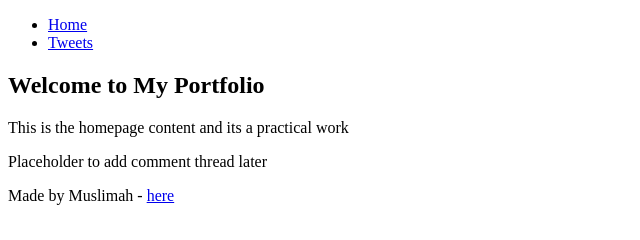
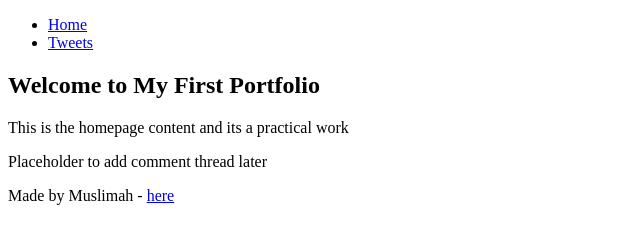
Before and after one commit to Smalleemah/My_First_Portfolio, a plain HTML site: page index.html in a window 1280 px wide. Shown: the full height of the page, 0-640 px from the left. Drawn offline with Linux system fonts and the light colour scheme.

Commit message:
Fix: final structure update

```diff
--- a/index.html
+++ b/index.html
@@ -16,7 +16,7 @@
     </header>
     <main>
         <article>
-            <h1>Welcome to My Portfolio</h1>
+            <h1>Welcome to My First Portfolio</h1>
             <p>This is the homepage content and its a practical work</p>
         </article>
         <aside>
```
